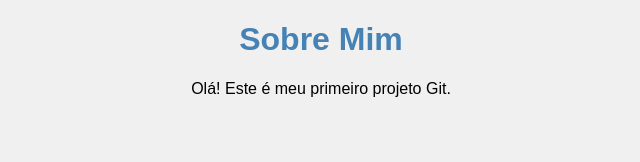
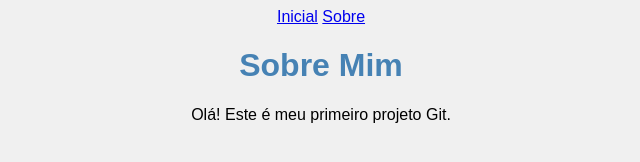
Before and after one commit to maisjuliodev/firstprojectgit, a plain HTML site: page about.html in a window 1280 px wide. Shown: the whole page, without its empty margins (319-959 px from the left). Drawn offline with Linux system fonts and the light colour scheme.

Commit message:
fix: Adiciona links de navegação entre as páginas.

```diff
--- a/about.html
+++ b/about.html
@@ -5,6 +5,10 @@
     <link rel="stylesheet" href="style.css">
 </head>
 <body>
+    <nav>
+        <a href="index.html">Inicial</a>
+        <a href="about.html">Sobre</a>
+    </nav>
     <h1>Sobre Mim</h1>
     <p>Olá! Este é meu primeiro projeto Git.</p>
 </body>
```
